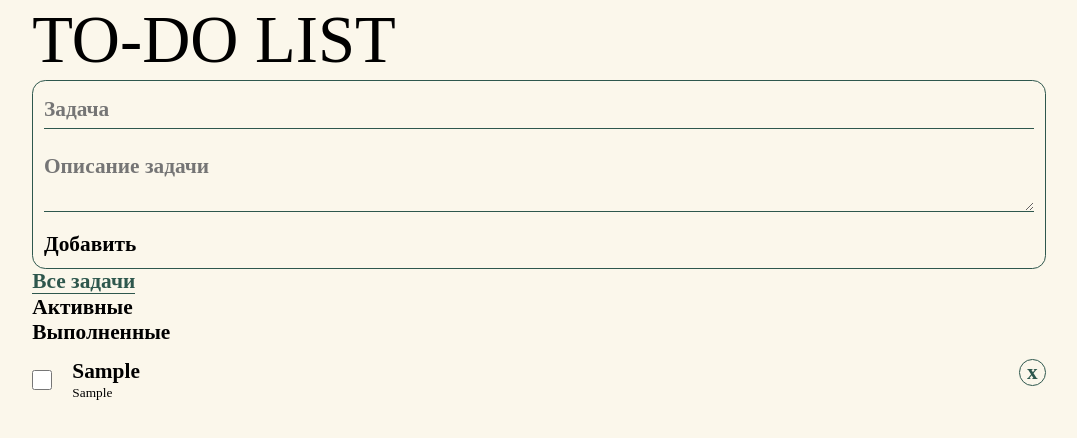
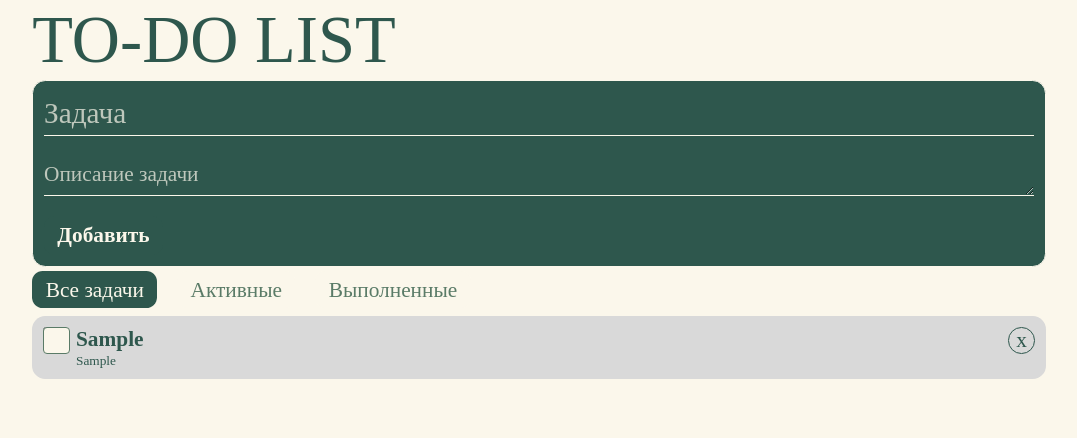
Before and after one commit to NastiaCandor/SeaSideDigital, a website built with webpack: page src/index.html in a window 1280 px wide. Both pictures are taken after typing "Sample", "Sample" into the empty fields and a click on the button "Добавить". Shown: the whole page, without its empty margins (101-1178 px from the left). Built offline with nearby package versions, Linux system fonts and the light colour scheme; files whose address does not match are found by name.

Commit message:
style: add desc style

```diff
--- a/src/index.html
+++ b/src/index.html
@@ -8,7 +8,7 @@
 <body>
   <section class="todo">
     <div class="container">
-      <h1 class="tl1">TO-DO list</h1>
+      <h1 class="todo__title tl1">TO-DO list</h1>
       <div class="todo__wrapper">
         <form class="todo__form tl3">
           <input required type="text" class="todo__input-title" placeholder="Задача" name="taskTitle">
--- a/src/style/abstract/_constants.scss
+++ b/src/style/abstract/_constants.scss
@@ -2,7 +2,7 @@
 $white: #ffffff;
 $black: #000000;
 $bodyColor: #FBF7EB;
-$LightGreen: #D3FCA0;
+$LightGreen: #c3d8d2;
 $green: #2E574D;
 $Beige: #FBF7EB;
 $textAndLine: #5A7B67;
--- a/src/style/components/todo.scss
+++ b/src/style/components/todo.scss
@@ -1,15 +1,76 @@
 .todo {
+  &__title {
+    color: $green;
+  }
   &__form {
     display: flex;
     flex-direction: column;
     gap: 3rem;
     border-radius: 2rem;
-    border: solid 0.2rem $green;
+    border: solid 0.2rem $Beige;
     padding: 1.6rem;
-    input, textarea {
+    background-color: $green;
+  }
+  &__input {
+    &-title {
       padding: 0.8rem 0;
-      border-bottom: solid 0.1rem $green;
+      border-bottom: solid 0.1rem $Beige;
+      color: $Beige;
+      font-size: 4.4rem;
+      &::placeholder {
+        opacity: 0.7;
+        color: $Beige;
+      }
+      &::-ms-input-placeholder { /* Edge 12 -18 */
+        color: $Beige;
+      }
+    }
+    &-desc {
+      padding: 0.8rem 0;
+      border-bottom: solid 0.1rem $Beige;
+      color: $Beige;
+      height: 6rem;
+      min-width: 100%;
+      max-width: 100%;
+      height: 7px;
+      min-height: 6rem;
+      &::placeholder {
+        opacity: 0.7;
+        color: $Beige;
+      }
+      &::-ms-input-placeholder {
+        color: $Beige;
+      }
+      &::-webkit-scrollbar {
+        width: 1.6rem;
+      }
+      &::-webkit-scrollbar-track {
+        background: $Beige;
+      }
+      &::-webkit-scrollbar-thumb {
+        background-color: $green;
+        border-radius: 2rem;
+        border: 0.3rem solid $Beige;
+      }
+    }
+    &-btn {
+      background-color: $Beige;
+      border-radius: 1.6rem;
       color: $green;
+      padding: 1rem 2rem;
+      align-self: flex-start;
+      font-weight: 700;
+      transition-property: color, background-color;
+      transition-duration: 0.3s;
+      transition-timing-function: ease;
+      &:hover {
+        color: $Beige;
+        background-color: $green;
+      }
+      &:focus {
+        color: $Beige;
+        background-color: $green;
+      }
     }
   }
   &__list {
@@ -20,13 +81,51 @@
   }
   &__task {
     display: flex;
+    align-items: flex-start;
     gap: 3rem;
+    padding: 1.6rem;
+    border-radius: 2rem;
+    position: relative;
+    &:nth-child(2n + 1) {
+      background-color: $lightGray;
+    }
     &-state {
-      width: 3rem;
+      &:hover {
+        &::after {
+          background-color: $LightGreen;
+        }
+      }
+      &::after {
+        content: '';
+        position: relative;
+        display: block;
+        width: 4rem;
+        height: 4rem;
+        background-color: $Beige;
+        border: solid 0.1rem $textAndLine;
+        border-radius: 0.6rem;
+        transition: background-color 0.3s ease;
+      }
+    }
+    &-text {
+      display: flex;
+      flex-direction: column;
+      color: $green;
+    }
+    &-title {
+      font-weight: 700;
     }
     &[data-task-state='done'] {
-      .todo__task-text {
+      .todo__task-title {
         text-decoration: line-through;
+        color: $textAndLine;
+      }
+      .todo__task-desc {
+        text-decoration: line-through;
+        color: $textAndLine;
+      }
+      .todo__task-state::after {
+        background-color: $textAndLine;
       }
     }
     &-remove {
@@ -40,14 +139,37 @@
       display: flex;
       justify-content: center;
       line-height: 100%;
+      &:hover {
+        background-color: $green;
+        color: $Beige;
+        transition-property: color, background-color;
+        transition-duration: 0.3s;
+        transition-timing-function: ease;
+      }
     }
   }
   &__filter {
+    &-list {
+      display: flex;
+      gap: 3rem;
+      margin: 1.6rem 0;
+    }
+    &-label {
+      cursor: pointer;
+      color: $textAndLine;
+      background-color: $Beige;
+      border-radius: 1.6rem;
+      padding: 1rem 2rem;
+      transition: background-color 0.3s ease, color 0.3s ease;
+      &:hover {
+        background-color: $LightGreen;
+      }
+    }
     &-input {
       display: none;
       &:checked + label {
-        color: $green;
-        border-bottom: solid 0.1rem $green;
+        color: $Beige;
+        background-color: $green;
       }
     }
   }
--- a/src/style/components/typo.scss
+++ b/src/style/components/typo.scss
@@ -24,7 +24,7 @@
     font-family: 'eurofurence';
     font-size: 3.2rem;
     line-height: 120%;
-    font-weight: 700;
+    font-weight: 500;
     @include small-tablet {
         font-size: 4.8rem;
     }
```
